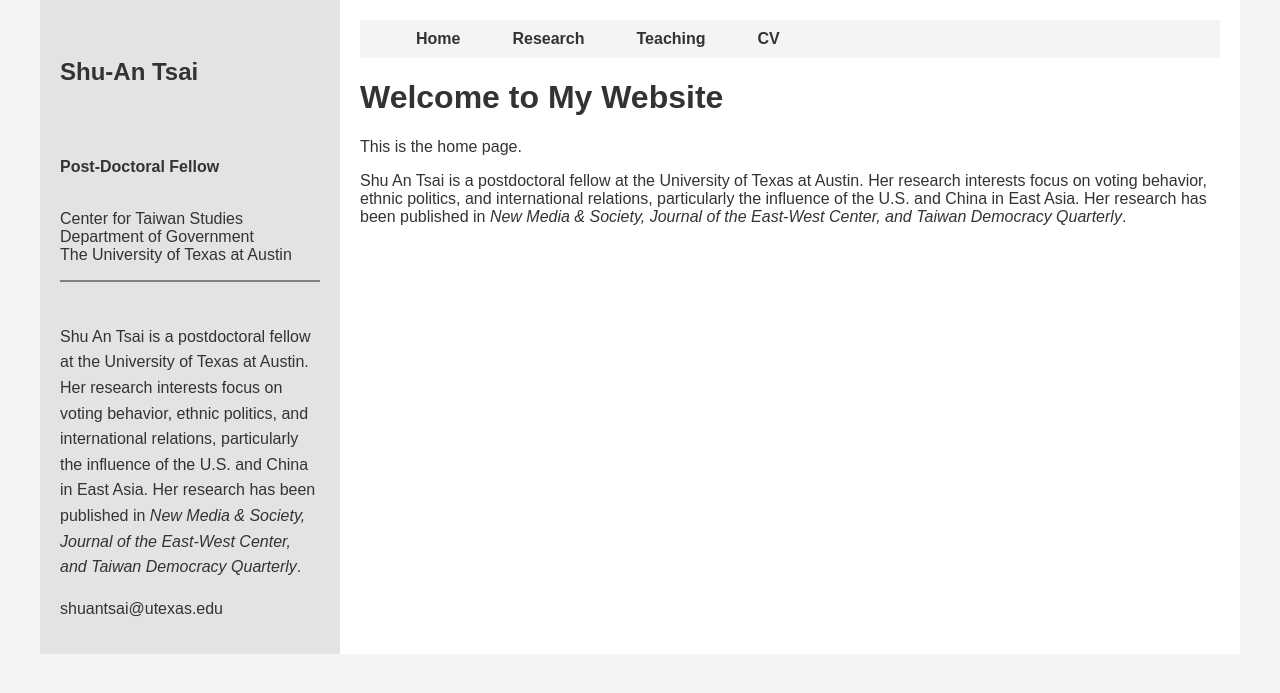
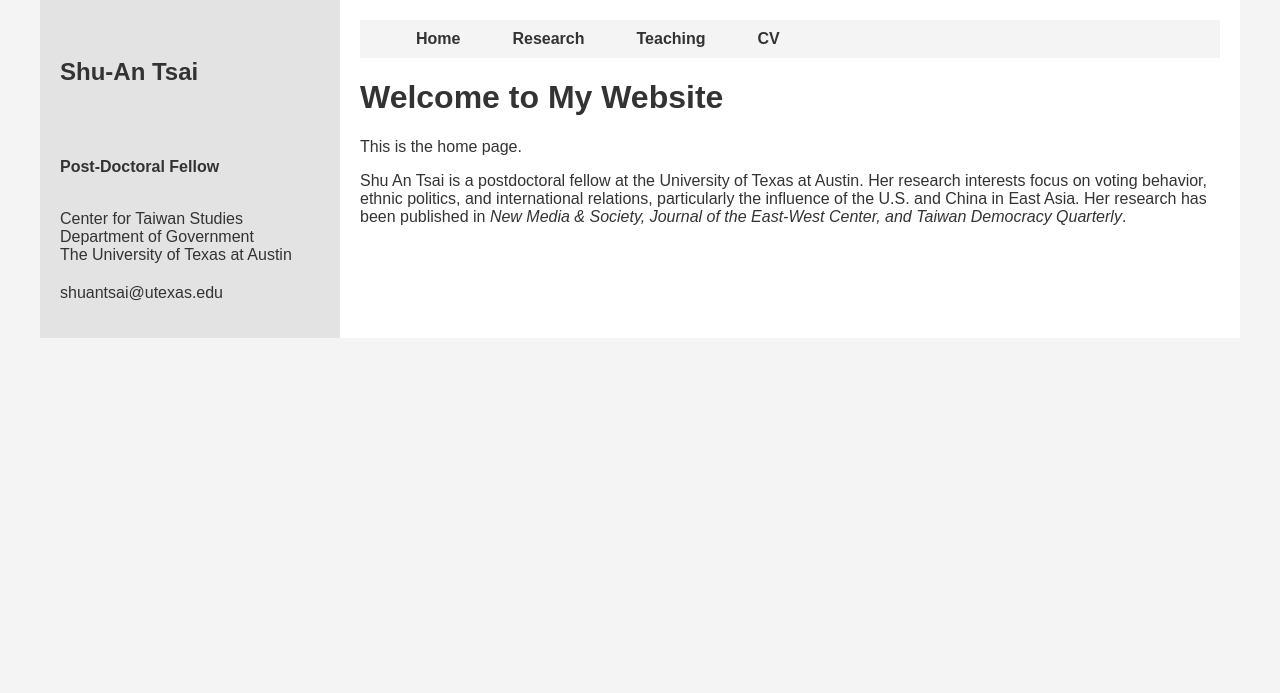
Before and after one commit to shuantsai/shuantsai.github.io, a Jekyll site: the page built from index.md, in a window 1280 px wide. Shown: the top 693 px of the page. Built offline with Jekyll 4.4.1, drawn with Linux system fonts in a browser that asks for light colours; a script that is not in the unit is left out.

Commit message:
Update sidebar.html
try to display the icon properly and hide the short-bio at the side bar

```diff
--- a/_includes/sidebar.html
+++ b/_includes/sidebar.html
@@ -19,10 +19,11 @@
 Her research interests focus on voting behavior, ethnic politics, and international relations, particularly the influence of the U.S. and China in East Asia.
 Her research has been published in <em>New Media & Society, Journal of the East-West Center, and Taiwan Democracy Quarterly</em>.
 </p>
+ -->
 
     <!-- Email Icon and Link -->
   <p style="margin-top: 20px;">
-    <a href="shuantsai@utexas.edu" style="text-decoration: none; color: inherit;">
+    <a href="mailto:shuantsai@utexas.edu" style="text-decoration: none; color: inherit;">
       <i class="fas fa-envelope"></i> shuantsai@utexas.edu
     </a>
   </p>
```
Also changed, not shown: other parts of _includes/sidebar.html (+1 -1 lines).
